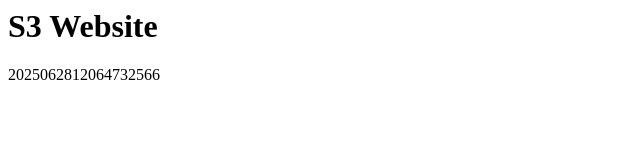
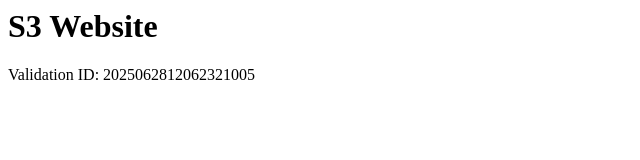
Before and after one commit to BohdanS22/Lab4, a plain HTML site: page index.html in a window 1280 px wide. Shown: the whole page, without its empty margins (0-640 px from the left). Drawn offline with Linux system fonts and the light colour scheme.

Commit message:
Update index.html

```diff
--- a/index.html
+++ b/index.html
@@ -4,6 +4,6 @@
   </head>
   <body>
     <h1>S3 Website</h1>
-    <p>2025062812064732566</p>
+    <p>Validation ID: 2025062812062321005</p>
   </body>
 </html>
```
